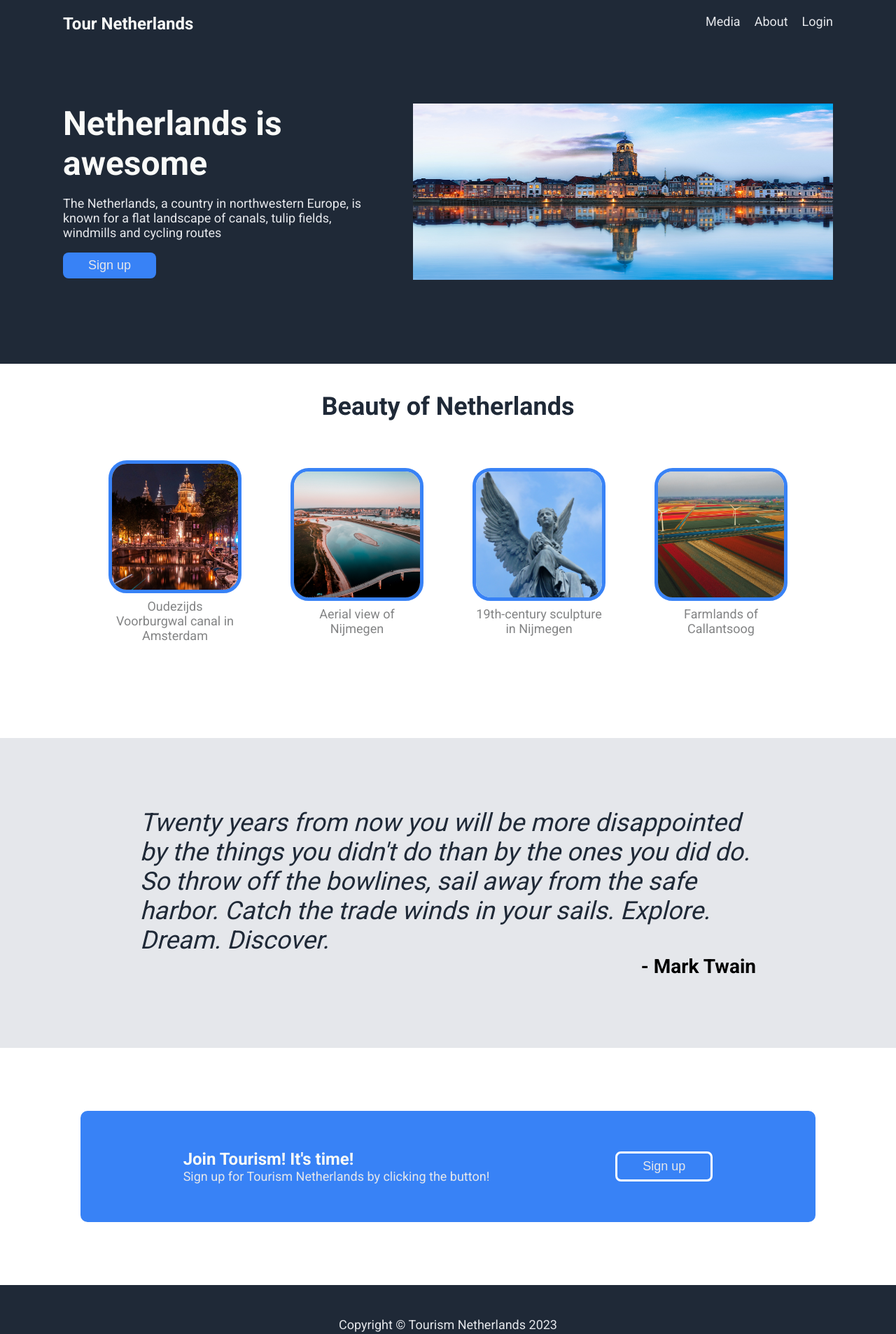
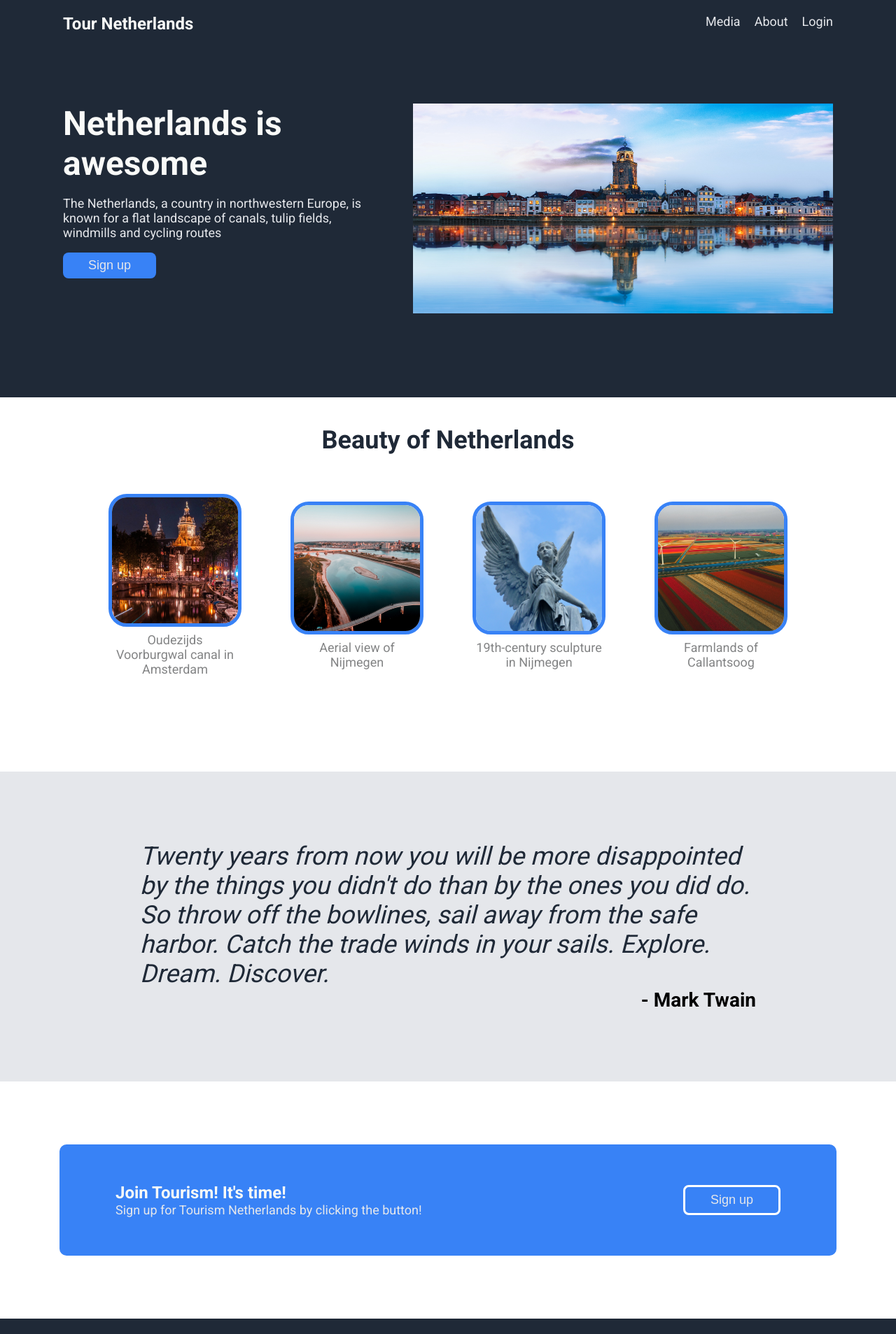
Before and after one commit to codingInEME/odin-landing-page, a plain HTML site: page index.html in a window 1280 px wide. Shown: the top 1907 px of the page at 70% size. Drawn offline with Linux system fonts and the light colour scheme.

Commit message:
Apply overflow fixes to main file

```diff
--- a/index.html
+++ b/index.html
@@ -25,7 +25,7 @@
                     landscape of canals, tulip fields, windmills and cycling routes</p>
                 <button class="sign-up-button">Sign up</button>
             </div>
-            <img class="hero-image" src="./img/bart-ros-MaNZajl-IFY-unsplash.jpg" width="600" height="252">
+            <img class="hero-image" src="./img/bart-ros-MaNZajl-IFY-unsplash.jpg" width="600" height="300">
         </div>
     </header>
 
--- a/styles.css
+++ b/styles.css
@@ -33,16 +33,27 @@ nav,
 .hero {
     margin-left: auto;
     margin-right: auto;
-    width: 1100px;
+    max-width: 1100px;
     display: flex;
-    justify-content: space-between;
+    width: 100%;
+    justify-content: center;
+}
+
+.hero {
+    flex-wrap: wrap;
+}
+
+.hero-image {
+    overflow: hidden;
 }
 
 .hero-left-pane {
+    margin-right: auto;
     width: 460px;
 }
 
 .header-links {
+    margin-left: auto;
     display: flex;
     gap: 20px;
 }
@@ -125,6 +136,7 @@ button {
 
 .info-images {
     display: flex;
+    flex-wrap: wrap;
     justify-content: center;
     align-items: center;
     margin-bottom: 120px;
@@ -141,6 +153,7 @@ figure {
     background-color: #E5E7EB;
     display: flex;
     flex-direction: column;
+    flex-wrap: wrap;
     padding: 100px 0;
     margin: 0 auto;
 }
@@ -157,23 +170,23 @@ figure {
     justify-content: flex-end;
     font-weight: 900;
     font-size: 28px;
+    width: 100%;
 }
 
 .quote-text,
 .quote-author {
-    width: 880px;
+    max-width: 880px;
     margin: 0 auto;
 }
 
 .call-card-container {
     background-color: #3882F6;
-    width: 1050px;
+    max-width: 950px;
     border-radius: 10px;
     display: flex;
-    justify-content: center;
+    justify-content: space-between;
     align-items: center;
-    padding: 55px 0;
-    gap: 180px;
+    padding: 55px 80px;
     margin: 90px auto;
 }
 
```
